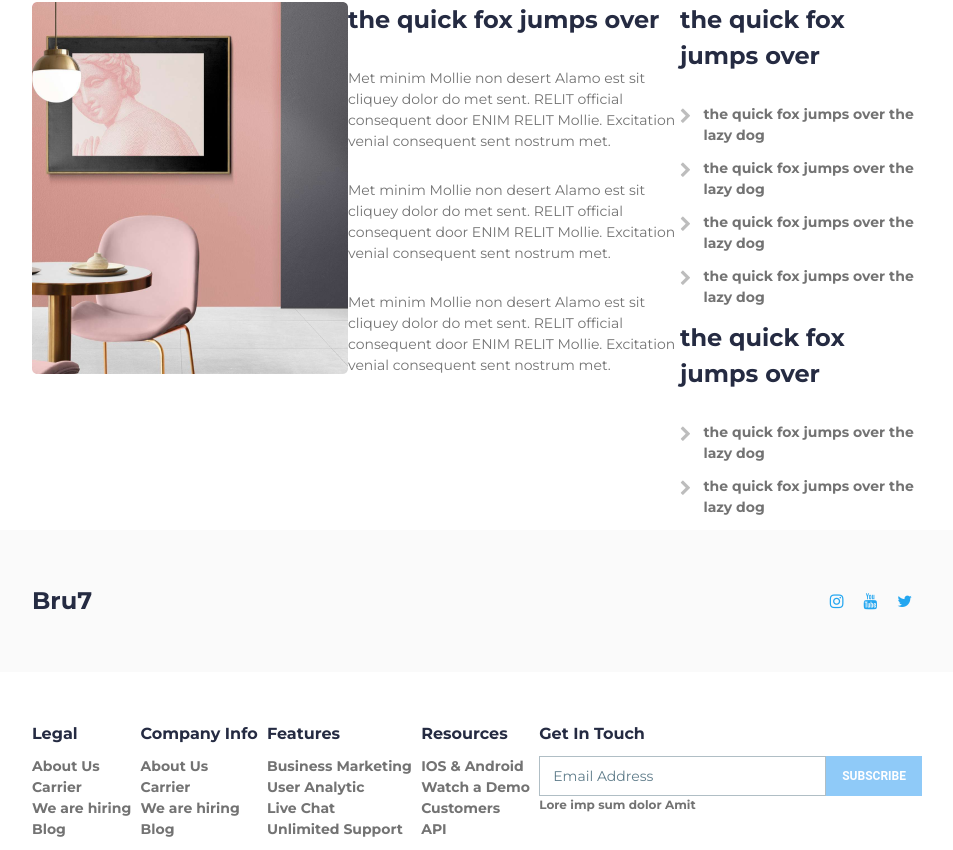
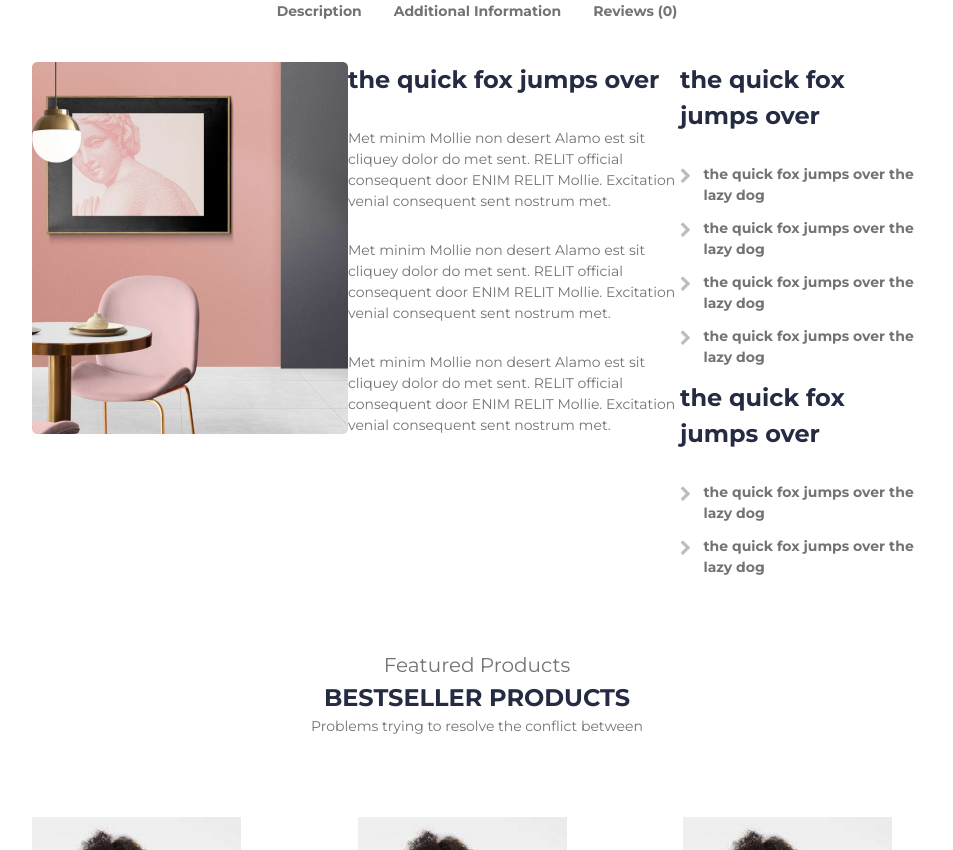
Before and after one commit to burgokmen/Bru-Trade-Boilerplate-Etrade-Website, a React (Vite) app: page /product in a window 1280 px wide. Shown: the part 1360-2210 px from the top of the page, without its empty margins (163-1116 px from the left). Built offline with nearby package versions, Linux system fonts and the light colour scheme.

Commit message:
Product comp updates

```diff
--- a/src/components/HomePageBodyComponents/ProductCard.jsx
+++ b/src/components/HomePageBodyComponents/ProductCard.jsx
@@ -6,7 +6,7 @@ const ProductCard = () => {
   return (
     <div
       onClick={() => history.push("/product")}
-      className="py-[80px] pr-[30px] w-[239px] h-[615px] text-center cursor-pointer"
+      className="py-[80px] pr-[30px] w-[239px] h-[615px] text-center cursor-pointer "
     >
       <img className="w-[239px] h-[427px]" src={data.bestSeller.mapArr.pic} />
       <h5 className="text-darkBlue">{data.bestSeller.mapArr.h5}</h5>
--- a/src/components/ProductPages/ProductBlog.jsx
+++ b/src/components/ProductPages/ProductBlog.jsx
@@ -11,7 +11,7 @@ const ProductBlog = () => {
     );
   }
   return (
-    <>
+    <div className="py-[60px]">
       <div className="flex justify-center gap-8 py-[40px]">
         <h3 className="text-grey73 text-[14px]">
           {data.aProduct.blog.description}
@@ -54,7 +54,7 @@ const ProductBlog = () => {
           {blogPostmaker()}
         </div>
       </div>
-    </>
+    </div>
   );
 };
 
--- a/src/pages/ProductPage.jsx
+++ b/src/pages/ProductPage.jsx
@@ -1,12 +1,13 @@
 import ProductBlog from "../components/ProductPages/ProductBlog";
 import ProductDescription from "../components/ProductPages/ProductDescription";
+import BestSeller from "../components/HomePageBodyComponents/BestSeller";
 
 const ProductPage = () => {
   return (
     <>
       <ProductDescription />
       <ProductBlog />
-      <div></div>
+      <BestSeller />
     </>
   );
 };
```
